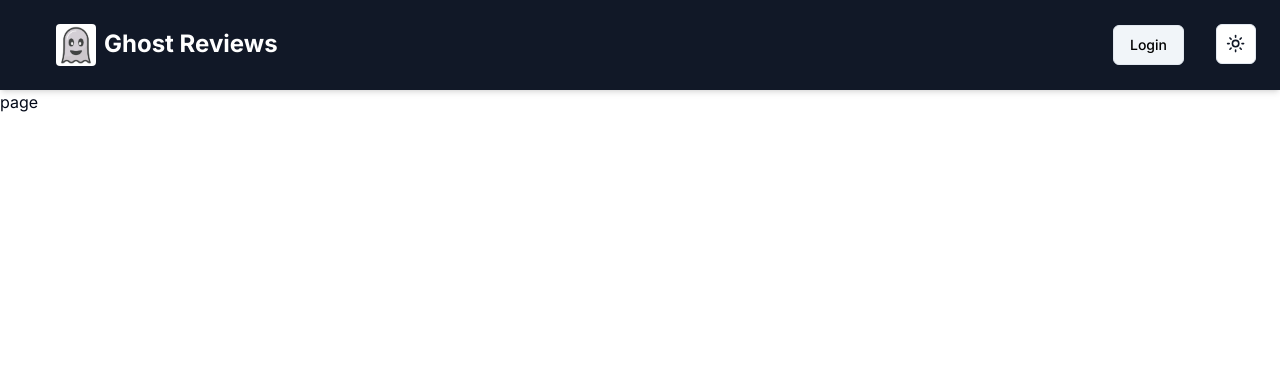
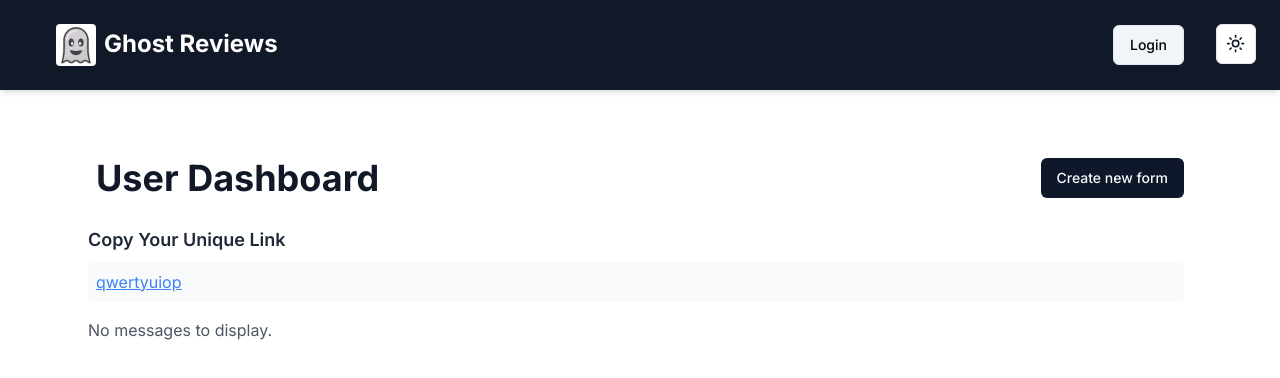
Before and after one commit to Nikhilesh002/ghost-reviews, a Next.js app: page /u/form/1 in a window 1280 px wide. Shown: the top 378 px of the page. Built offline with nearby package versions, Linux system fonts and the light colour scheme; no server answers; the database is empty.

Commit message:
feat: form_messages_page

```diff
--- a/src/actions/forms.ts
+++ b/src/actions/forms.ts
@@ -3,12 +3,12 @@
 import dbConnect from "@/lib/dbConnect";
 import FormModel from "@/model/Forms.model";
 import UserModel from "@/model/User.model"
-import { ObjectId } from "mongoose";
+import mongoose,{ ObjectId } from "mongoose";
 
 
 export const getAllForms=async (username:string)=>{
+  await dbConnect()
   try {
-    dbConnect()
 
     const userForms = await UserModel.findOne({ username }).populate("forms").exec();
 
@@ -26,23 +26,22 @@ export const getAllForms=async (username:string)=>{
 
 
 export const getFormReviews= async(formId:string)=>{
+  await dbConnect();
   try {
-    dbConnect();
     const formReviews=await FormModel.findOne({_id:formId}).populate("messages").exec();
 
-    console.log(formReviews)
-    return formReviews
+    return formReviews?.messages
   } catch (error) {
     console.error(error)
-    return {error, message:"Failed to get user form reviews"}
+    return []
   }
 }
 
 
 
 export const createForm= async (username:string,formData:any)=>{
+  await dbConnect()
   try {
-    dbConnect()
     const userExists= await UserModel.findOne({username});
     if(!userExists){
       return {message:"User not found"};
--- a/src/app/(app)/u/form/[formId]/page.tsx
+++ b/src/app/(app)/u/form/[formId]/page.tsx
@@ -1,14 +1,56 @@
-import { getFormReviews } from "@/actions/forms";
+import { getFormReviews } from '@/actions/forms';
+import MessageCard from '@/components/custom/MessageCard';
+import { Button } from '@/components/ui/button';
+import Link from 'next/link';
+import {Message} from "@/model/Messages.model"
+import MessagesList from '@/components/custom/MessagesList';
 
 
-async function page({params}:{params:{formId:string}}) {
-  console.log(params.formId)
-  const msgs= await getFormReviews(params.formId);
-  console.log(msgs)
+async function page({params:{formId}}:{params:{formId:string}}) {
+
+  let messages:Message[];
+
+  try {
+    // Ensure JSON-compatible data structure by stripping non-serializable properties
+    messages = JSON.parse(JSON.stringify(await getFormReviews(formId))) as Message[];
+  } catch (error) {
+    console.error("Error processing messages:", error);
+    messages = [];
+  }
+
+
+  const formUrl = "qwertyuiop"
+
 
   return (
-    <div>page</div>
-  )
+    <div className="my-8 mx-4 md:mx-8 lg:mx-auto p-6 bg-white dark:bg-gray-800 rounded w-full max-w-6xl">
+
+      <div className="flex justify-between px-2 py-3">
+        <h1 className="text-4xl font-bold mb-4 text-gray-900 dark:text-gray-100">User Dashboard</h1>
+        <Link href="/u/create-form">
+          <Button>Create new form</Button>
+        </Link>
+      </div>
+
+      <div className="mb-4">
+        <h2 className="text-lg font-semibold mb-2 text-gray-800 dark:text-gray-200">Copy Your Unique Link</h2>
+        <div className="flex items-center">
+          <div className="bg-gray-50 dark:bg-gray-700 text-blue-500 dark:text-blue-400 underline rounded w-full p-2 mr-2">
+            <Link href={formUrl} className="hover:text-blue-600 dark:hover:text-blue-300">{formUrl}</Link>
+          </div>
+          {/* <Button onClick={copyToClipboard}>Copy</Button> */}
+        </div>
+      </div>
+
+      <div className="mt-4 grid grid-cols-1 md:grid-cols-2 gap-6">
+        {messages?.length ? (
+          <MessagesList messages={messages} />
+        ) : (
+          <p className="text-gray-600 dark:text-gray-400">No messages to display.</p>
+        )}
+      </div>
+    </div>
+  );
 }
 
 export default page;
--- a/src/app/api/accept-messages/route.ts
+++ b/src/app/api/accept-messages/route.ts
@@ -1,6 +1,5 @@
 import dbConnect from "@/lib/dbConnect";
 import FormModel from "@/model/Forms.model";
-import UserModel from "@/model/User.model";
 import { getServerSession, User } from "next-auth";
 import { NextRequest } from "next/server";
 
--- a/src/app/api/send-message/route.ts
+++ b/src/app/api/send-message/route.ts
@@ -1,6 +1,6 @@
 import dbConnect from "@/lib/dbConnect";
 import FormModel from "@/model/Forms.model";
-import MessageModel, { Message } from "@/model/Messages.model";
+import MessageModel from "@/model/Messages.model";
 import { ObjectId } from "mongoose";
 
 
--- a/src/components/custom/MessageCard.tsx
+++ b/src/components/custom/MessageCard.tsx
@@ -28,12 +28,11 @@ import { IApiResponse } from "@/types/IApiResponse";
 
 
 type MessageCardProps={
-  key:number,
   message:Message;
-  onMessageDelete:(messageId:string)=>void
+  onMessageDelete?:(messageId:string)=>void
 }
 
-const MessageCard = ({message,onMessageDelete,key}:MessageCardProps) => {
+const MessageCard = ({message,onMessageDelete}:MessageCardProps) => {
 
   const {toast}=useToast();
 
@@ -43,7 +42,7 @@ const MessageCard = ({message,onMessageDelete,key}:MessageCardProps) => {
       toast({
         title:res.data.message
       })
-      onMessageDelete(message._id as string);
+      // onMessageDelete(message._id as string);
     }
   }
 
@@ -53,7 +52,7 @@ const MessageCard = ({message,onMessageDelete,key}:MessageCardProps) => {
   }
 
   return (
-    <Card key={key}>
+    <Card>
       <CardHeader>
         <div className="flex justify-between">
           <CardTitle>Message</CardTitle>
--- /dev/null
+++ b/src/components/custom/MessagesList.tsx
@@ -0,0 +1,20 @@
+"use client"
+
+import React from 'react'
+import MessageCard from './MessageCard'
+import { Message } from '@/model/Messages.model'
+
+function MessagesList({messages}:{messages:Message[]}) {
+  return (
+    messages?.map((message, index) => (
+      <div key={index}>
+        <MessageCard
+          message={message}
+          onMessageDelete={()=>{console.log("Hi")}}
+        />
+      </div>
+    ))
+  )
+}
+
+export default MessagesList;
--- a/src/helpers/getSuggestions.ts
+++ b/src/helpers/getSuggestions.ts
@@ -1,7 +1,7 @@
 import axios from "axios";
 
 
-export async function getSuggestions(context:string){
+export async function getSuggestions(context:String){
 
   const prompt = "Think out of the box and generate 3 unique and diverse open-ended questions for an anonymous social messaging platform. Each question should be distinct from the others, encouraging different types of positive and engaging conversations with suitable emojis. Use ' || ' to separate. From these, select 3 varied questions.Do not number the questions and never include an outro or intro or '\n' character. Keep the total response under 300 characters. Questions have to be related to : "
 
--- a/src/lib/dbConnect.ts
+++ b/src/lib/dbConnect.ts
@@ -11,6 +11,7 @@ async function dbConnect():Promise<void>{ // void != c++ void. it means return t
     console.log("Already connected to database");
     return;
   }
+  console.log(mongoose.modelNames())
   try {
     const db=await mongoose.connect(process.env.MONGODB_URI || '',{});
 
```
